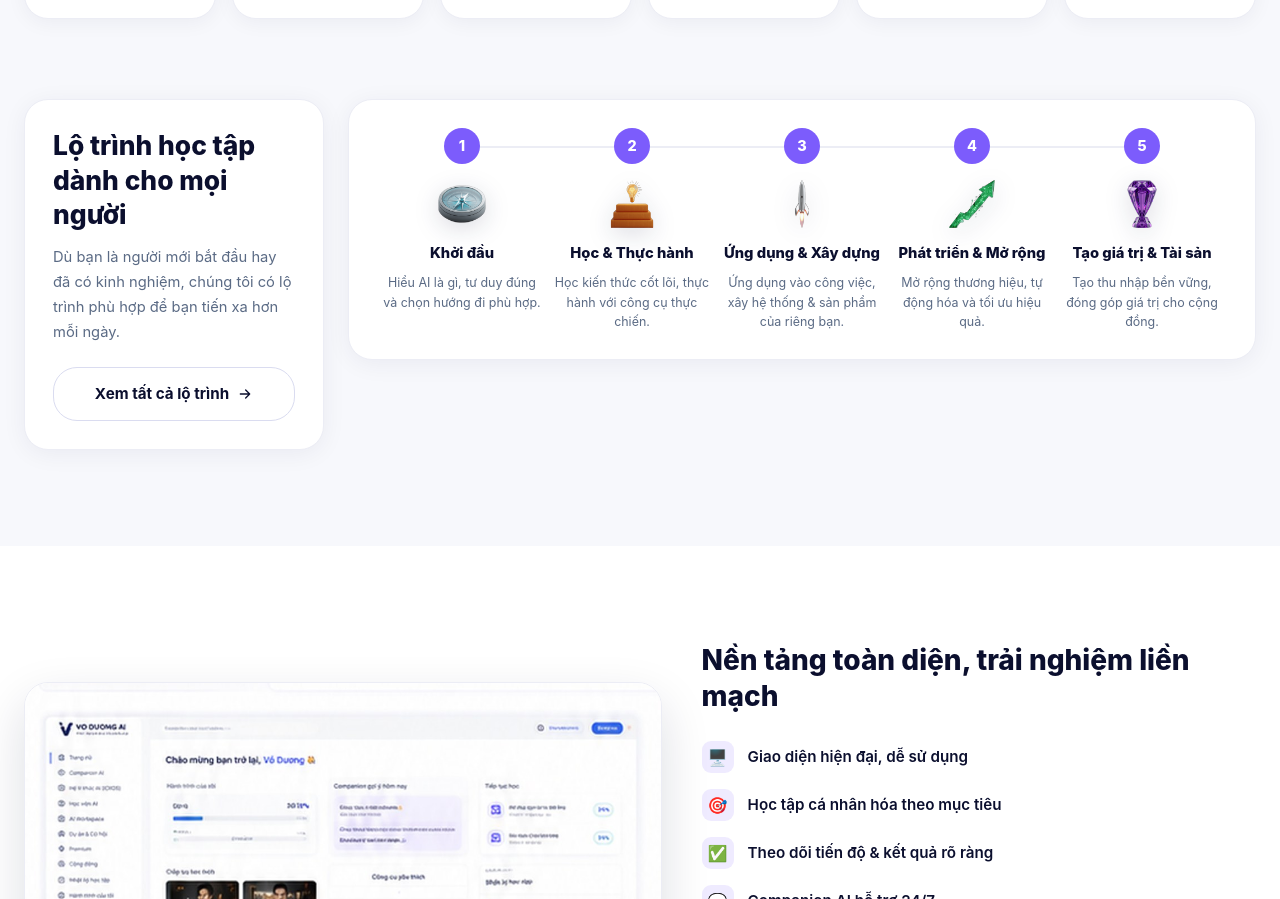
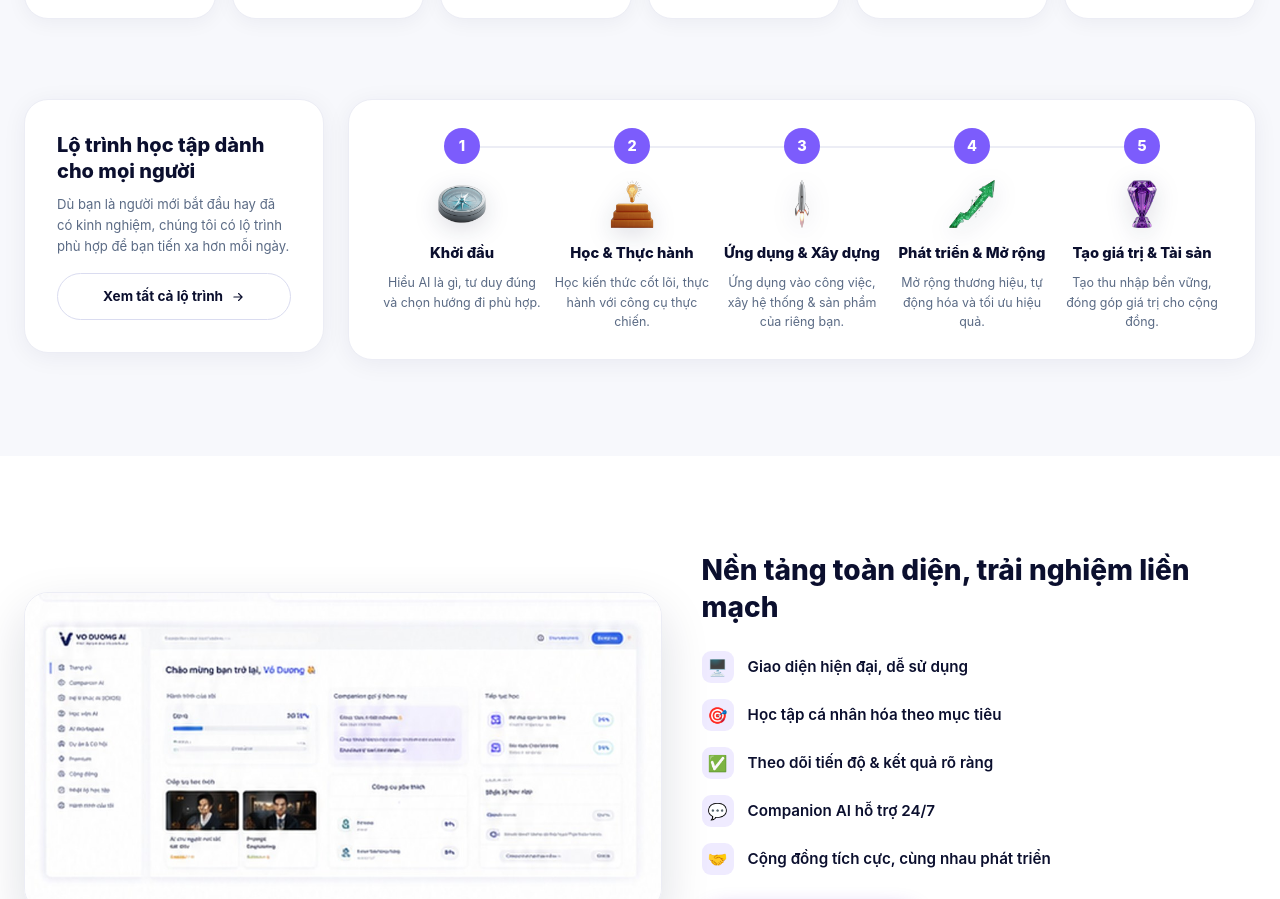
Before and after one commit to duongtyphu/duongtyphu, a Next.js app in the folder voduongai/: page /landing-preview in a window 1280 px wide. Shown: the part 1100-1999 px from the top of the page. Built offline with nearby package versions, Linux system fonts and the light colour scheme; no server answers.

Commit message:
Match intro box height to the 5-step box in the roadmap section
Scale down the intro box's heading/paragraph/CTA sizing and spacing
so its natural content height lines up with the 5-step box next to
it (measured ~254px vs ~261px), instead of visibly towering over it.

```diff
--- a/voduongai/src/components/landing-preview/LandingPreviewRoadmap.tsx
+++ b/voduongai/src/components/landing-preview/LandingPreviewRoadmap.tsx
@@ -34,20 +34,20 @@ export function LandingPreviewRoadmap() {
     <section className="bg-[#F7F8FC] pb-24">
       <div className="mx-auto max-w-[1280px] px-6">
         <div className="flex flex-col gap-6 lg:flex-row lg:items-start">
-          <div className="flex flex-col justify-center rounded-xl border border-[#ECEDF5] bg-white p-6 shadow-[0_4px_24px_rgba(15,23,60,.06)] lg:w-[300px] lg:shrink-0 lg:p-7">
-            <h2 className="text-[1.5rem] font-extrabold leading-[1.3] text-[#0B0F2E] md:text-[1.65rem]">
+          <div className="flex flex-col justify-center rounded-xl border border-[#ECEDF5] bg-white p-6 shadow-[0_4px_24px_rgba(15,23,60,.06)] lg:w-[300px] lg:shrink-0 lg:p-8">
+            <h2 className="text-[1.15rem] font-extrabold leading-[1.3] text-[#0B0F2E] md:text-[1.25rem]">
               Lộ trình học tập dành cho mọi người
             </h2>
-            <p className="mt-3.5 text-[.92rem] leading-[1.7] text-[#5B6B85]">
+            <p className="mt-2.5 text-[.82rem] leading-[1.6] text-[#5B6B85]">
               Dù bạn là người mới bắt đầu hay đã có kinh nghiệm, chúng tôi có lộ trình phù hợp để bạn tiến xa
               hơn mỗi ngày.
             </p>
             <Link
               href="/login"
-              className="mt-[22px] inline-flex items-center justify-center gap-2 rounded-xl border-[1.5px] border-[#DADCF0] bg-white px-6 py-3.5 text-[.95rem] font-bold text-[#0B0F2E] transition-colors hover:border-[#7C5CFC] hover:text-[#5b21c9]"
+              className="mt-4 inline-flex items-center justify-center gap-2 rounded-xl border-[1.5px] border-[#DADCF0] bg-white px-5 py-3 text-[.85rem] font-bold text-[#0B0F2E] transition-colors hover:border-[#7C5CFC] hover:text-[#5b21c9]"
             >
               Xem tất cả lộ trình
-              <svg viewBox="0 0 24 24" width="16" height="16" fill="none" stroke="currentColor" strokeWidth="2">
+              <svg viewBox="0 0 24 24" width="14" height="14" fill="none" stroke="currentColor" strokeWidth="2">
                 <path d="M5 12h14M13 6l6 6-6 6" strokeLinecap="round" strokeLinejoin="round" />
               </svg>
             </Link>
```
